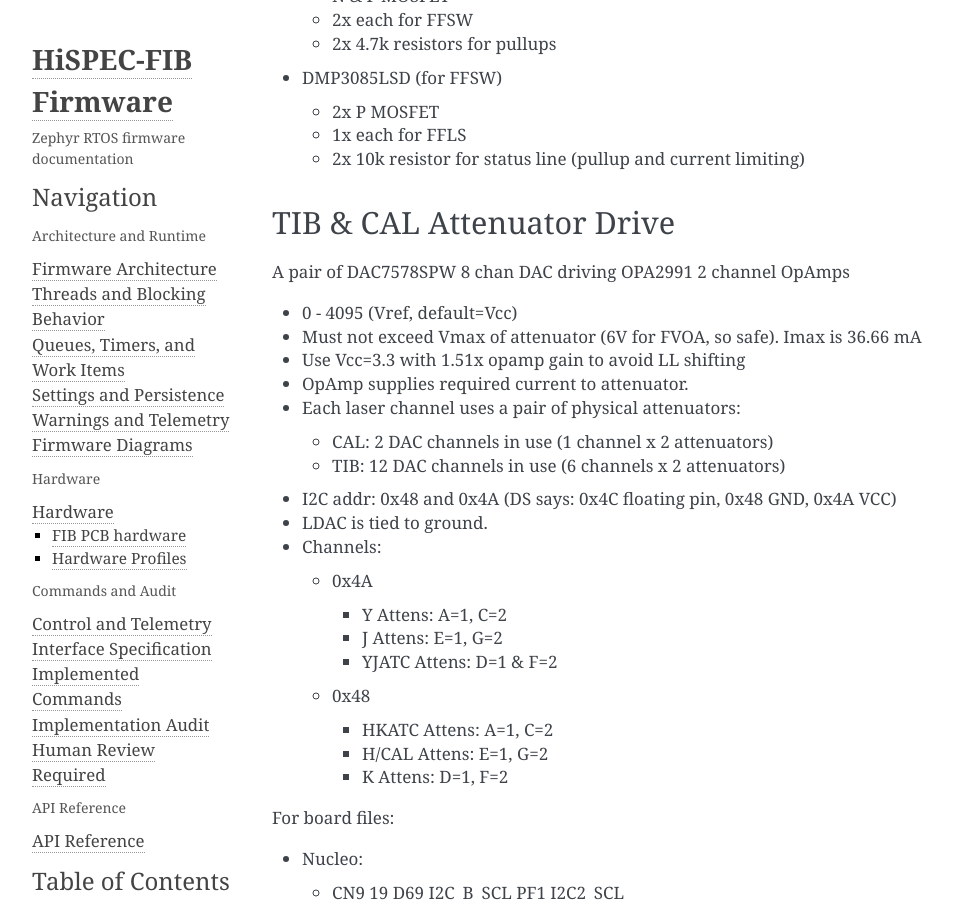
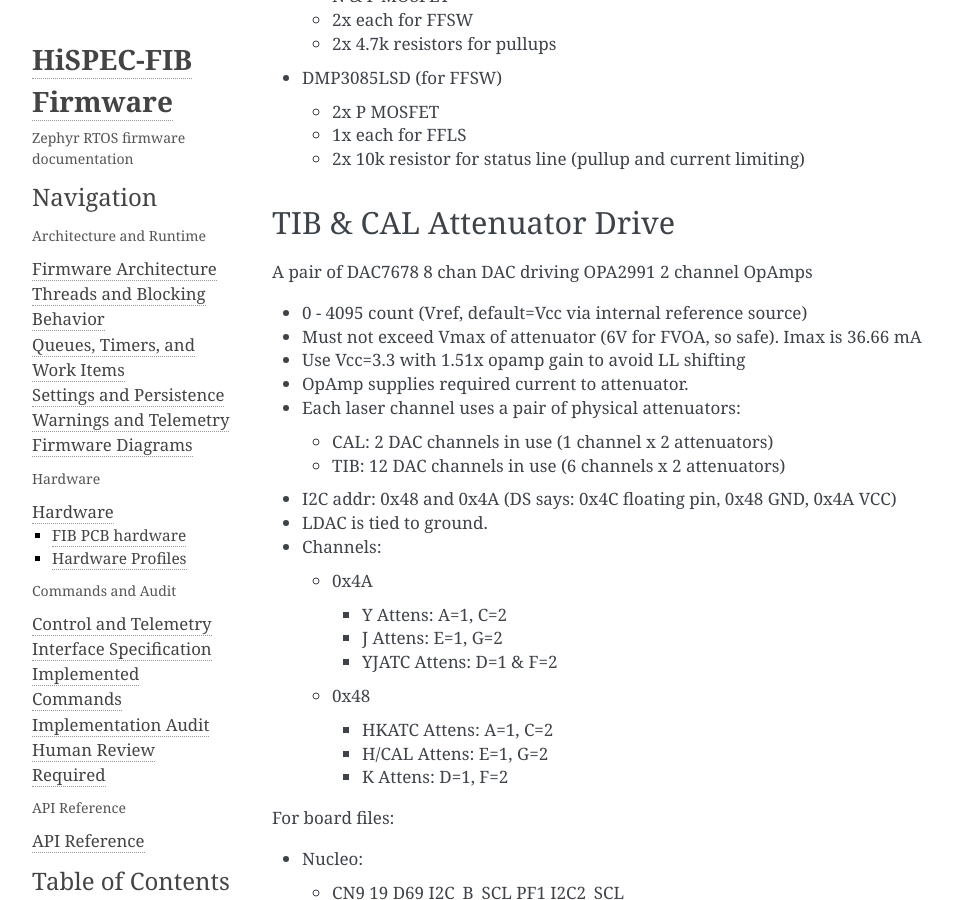
Before and after one commit to COO-Utilities/hispec-tib, a Sphinx documentation site: the page built from doc/hardware.md, in a window 1280 px wide and 900 px high, scrolled down 1722 px. Shown: the whole window, without its empty margins (148-1101 px from the left). Built offline with Sphinx 7.4.7, drawn with Linux system fonts in a browser that asks for light colours.

Commit message:
Update hardware doc: Replace DAC7578 with DAC7678 and clarify DAC countăț

```diff
--- a/doc/hardware.md
+++ b/doc/hardware.md
@@ -69,8 +69,8 @@
     - 2x 10k resistor for status line (pullup and current limiting)
 
 ## TIB & CAL Attenuator Drive
-A pair of DAC7578SPW 8 chan DAC driving OPA2991 2 channel OpAmps
-- 0 - 4095 (Vref, default=Vcc)
+A pair of DAC7678 8 chan DAC driving OPA2991 2 channel OpAmps
+- 0 - 4095 count (Vref, default=Vcc via internal reference source)
 - Must not exceed Vmax of attenuator (6V for FVOA, so safe). Imax is 36.66 mA
 - Use Vcc=3.3 with 1.51x opamp gain to avoid LL shifting
 - OpAmp supplies required current to attenuator.
```
